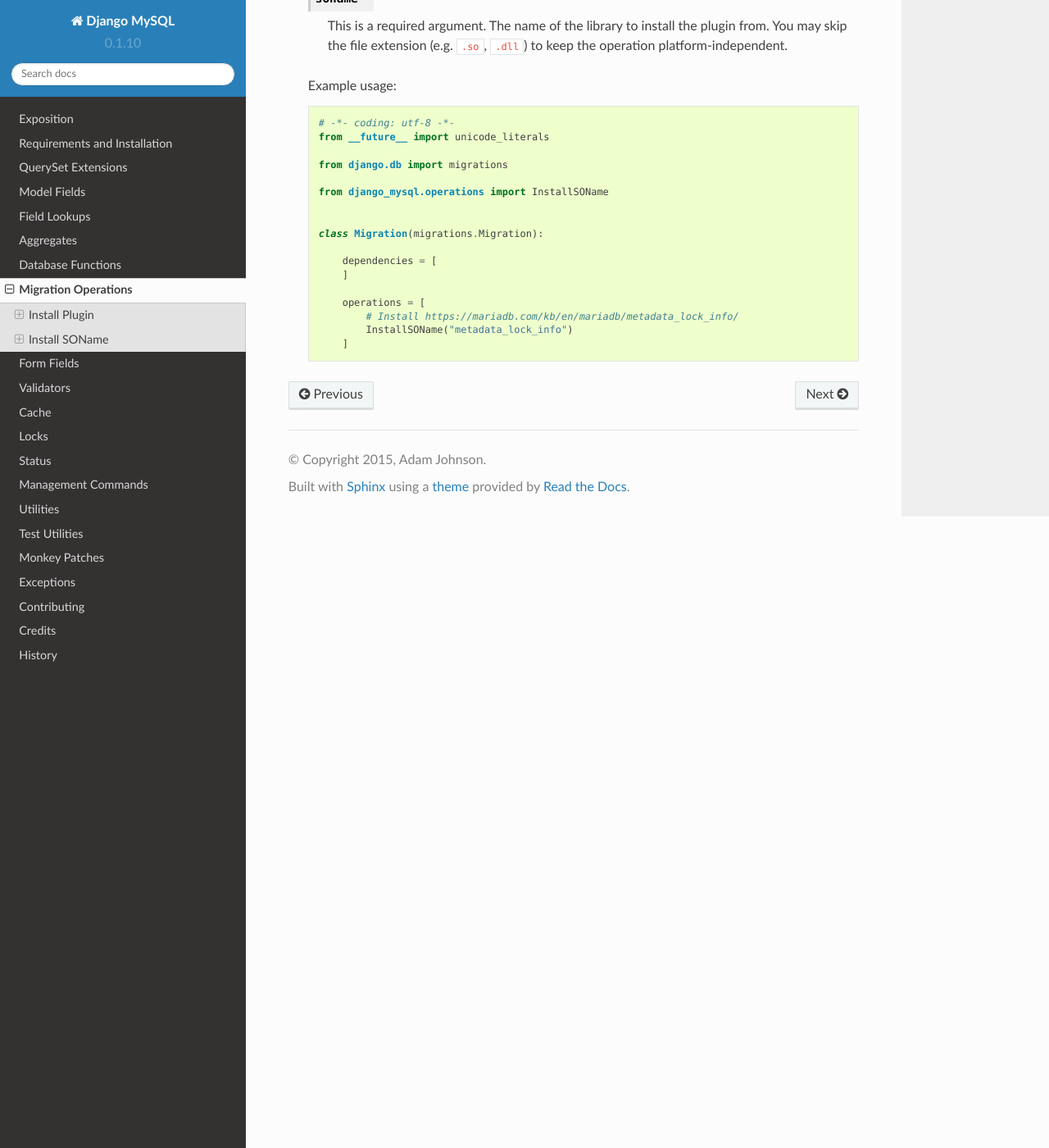
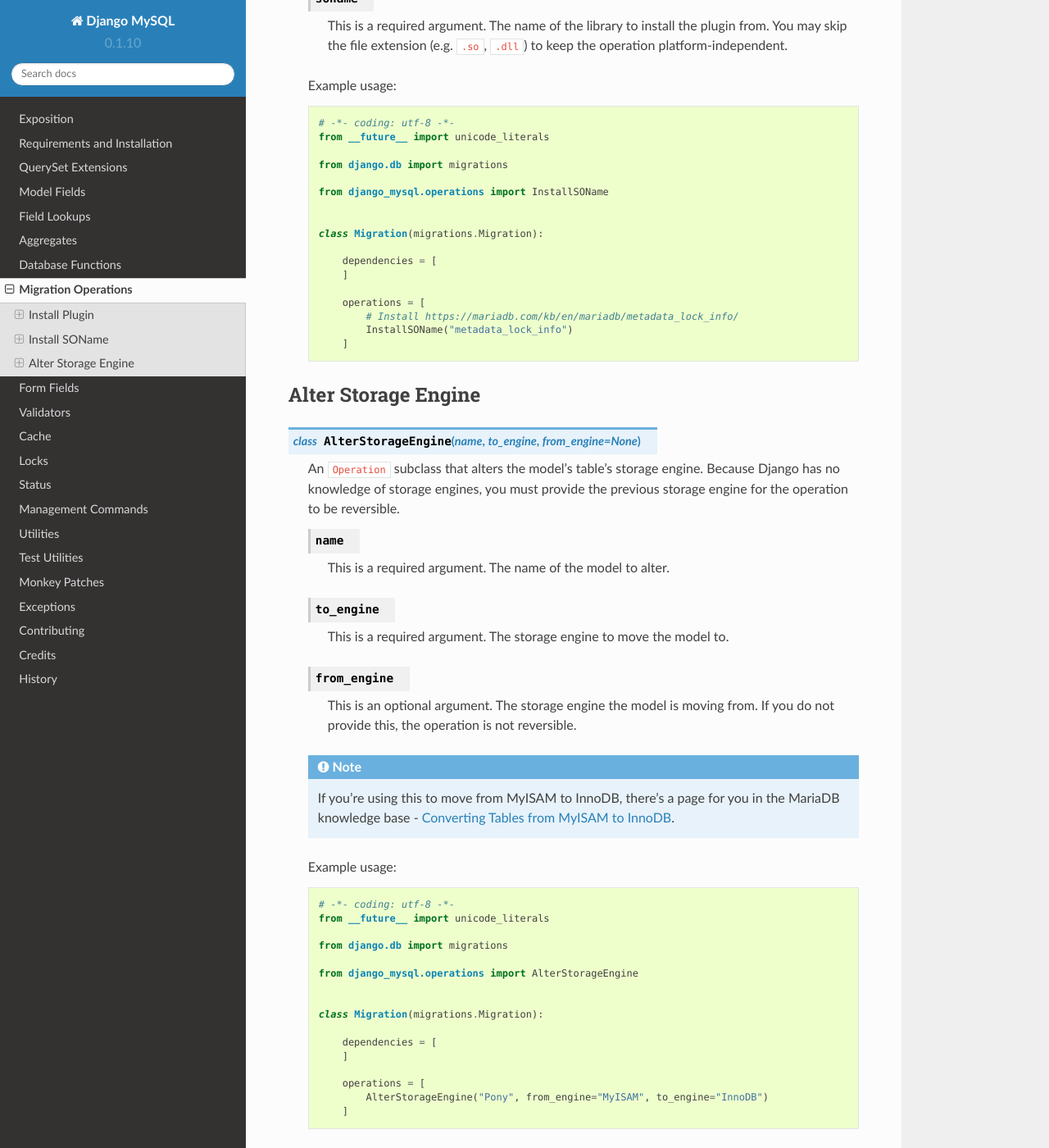
Before and after one commit to adamchainz/django-mysql, a Sphinx documentation site: the page built from docs/migration_operations.rst, in a window 1280 px wide and 1400 px high, scrolled down 1307 px. Shown: the whole window at 82% size. Built offline with Sphinx 7.4.7 and the Read the Docs theme 2.0.0, drawn with Linux system fonts in a browser that asks for light colours.

Commit message:
AlterStorageEngine docs

```diff
--- a/docs/migration_operations.rst
+++ b/docs/migration_operations.rst
@@ -98,3 +98,52 @@ Install SOName
                 # Install https://mariadb.com/kb/en/mariadb/metadata_lock_info/
                 InstallSOName("metadata_lock_info")
             ]
+
+
+Alter Storage Engine
+--------------------
+
+.. class:: AlterStorageEngine(name, to_engine, from_engine=None)
+
+    An ``Operation`` subclass that alters the model's table's storage engine.
+    Because Django has no knowledge of storage engines, you must provide the
+    previous storage engine for the operation to be reversible.
+
+    .. attribute:: name
+
+        This is a required argument. The name of the model to alter.
+
+    .. attribute:: to_engine
+
+        This is a required argument. The storage engine to move the model to.
+
+    .. attribute:: from_engine
+
+        This is an optional argument. The storage engine the model is moving
+        from. If you do not provide this, the operation is not reversible.
+
+    .. note::
+
+        If you're using this to move from MyISAM to InnoDB, there's a page for
+        you in the MariaDB knowledge base - `Converting Tables from MyISAM to
+        InnoDB
+        <https://mariadb.com/kb/en/mariadb/converting-tables-from-myisam-to-innodb/>`_.
+
+    Example usage::
+
+        # -*- coding: utf-8 -*-
+        from __future__ import unicode_literals
+
+        from django.db import migrations
+
+        from django_mysql.operations import AlterStorageEngine
+
+
+        class Migration(migrations.Migration):
+
+            dependencies = [
+            ]
+
+            operations = [
+                AlterStorageEngine("Pony", from_engine="MyISAM", to_engine="InnoDB")
+            ]
```
